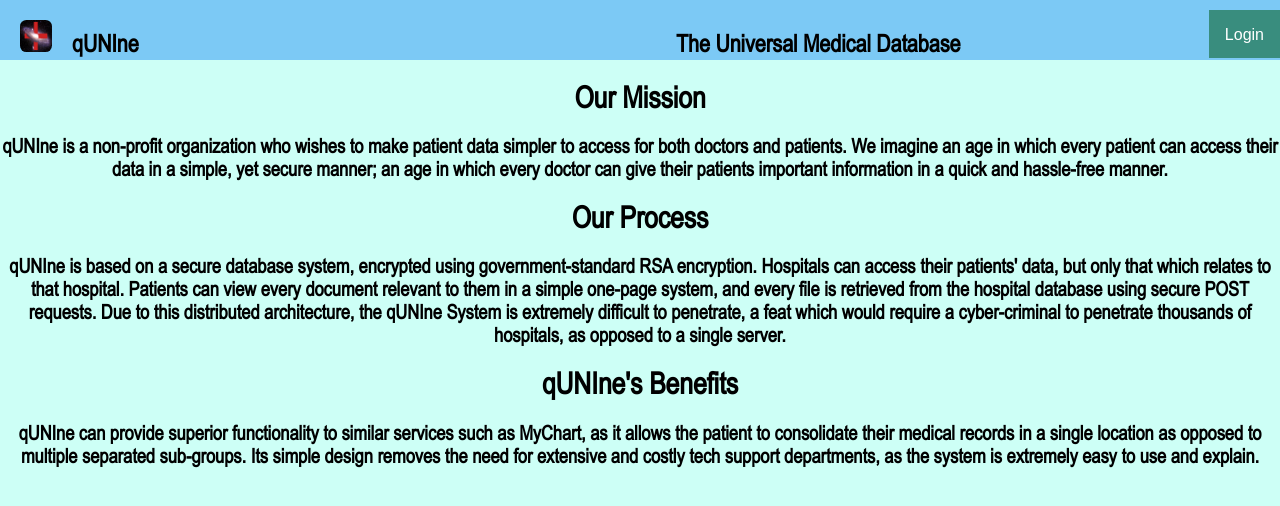
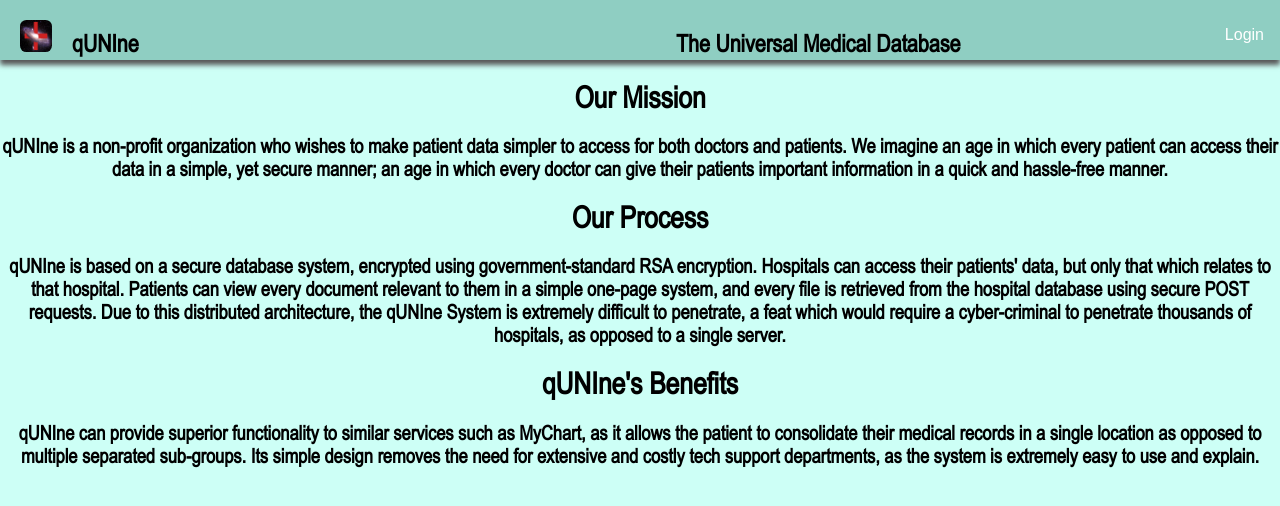
Before and after one commit to Qunine/qunine.github.io, a plain HTML site: page index.html in a window 1280 px wide. Drawn offline with Linux system fonts and the light colour scheme.

Commit message:
update main.css

```diff
--- a/styles/main.css
+++ b/styles/main.css
@@ -28,7 +28,7 @@
 
 
 .dropbtn {
-  background-color: rgb(57, 141, 126);
+  background-color: rgb(143, 206, 194);
   color: #ffffff;
   padding: 16px;
   padding-bottom: 14px;
@@ -50,7 +50,7 @@
   display: none;
   position: absolute;
   right: 0;
-  background-color: #f1f1f1;
+  background: rgb(129, 185, 175);
   min-width: 100px;
   box-shadow: 0px 8px 16px 0px rgba(0,0,0,0.2);
   z-index: 1;
@@ -70,6 +70,9 @@
 .dropdown:hover .dropdown-content {display: block;}
 
 /* .dropdown:hover .dropbtn {background-color: #3e8e41;} */
+.dropbtn:hover {
+  background: rgb(129, 185, 175);
+}
 
 body {
     background: rgb(205, 255, 246);
@@ -77,9 +80,11 @@ body {
     margin: 0px;
 }
 #head-div {
-  background: #7cc9f5;
+  /*background: #7cc9f5;*/
+  background: rgb(143, 206, 194);
   padding-top: 10px;
   height: 50px;
+  box-shadow: 0px 5px 5px 0px rgb(88, 88, 88);
 }
 
 columnheading{
```
